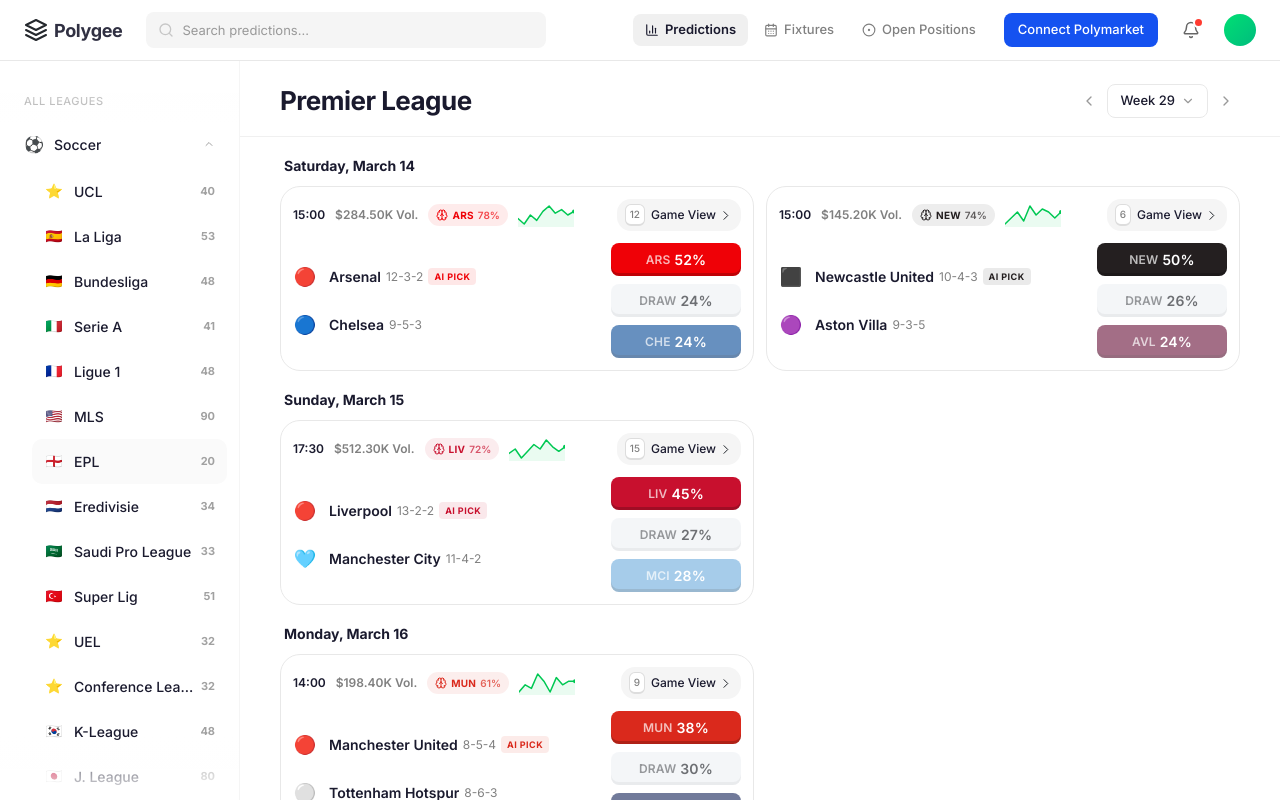
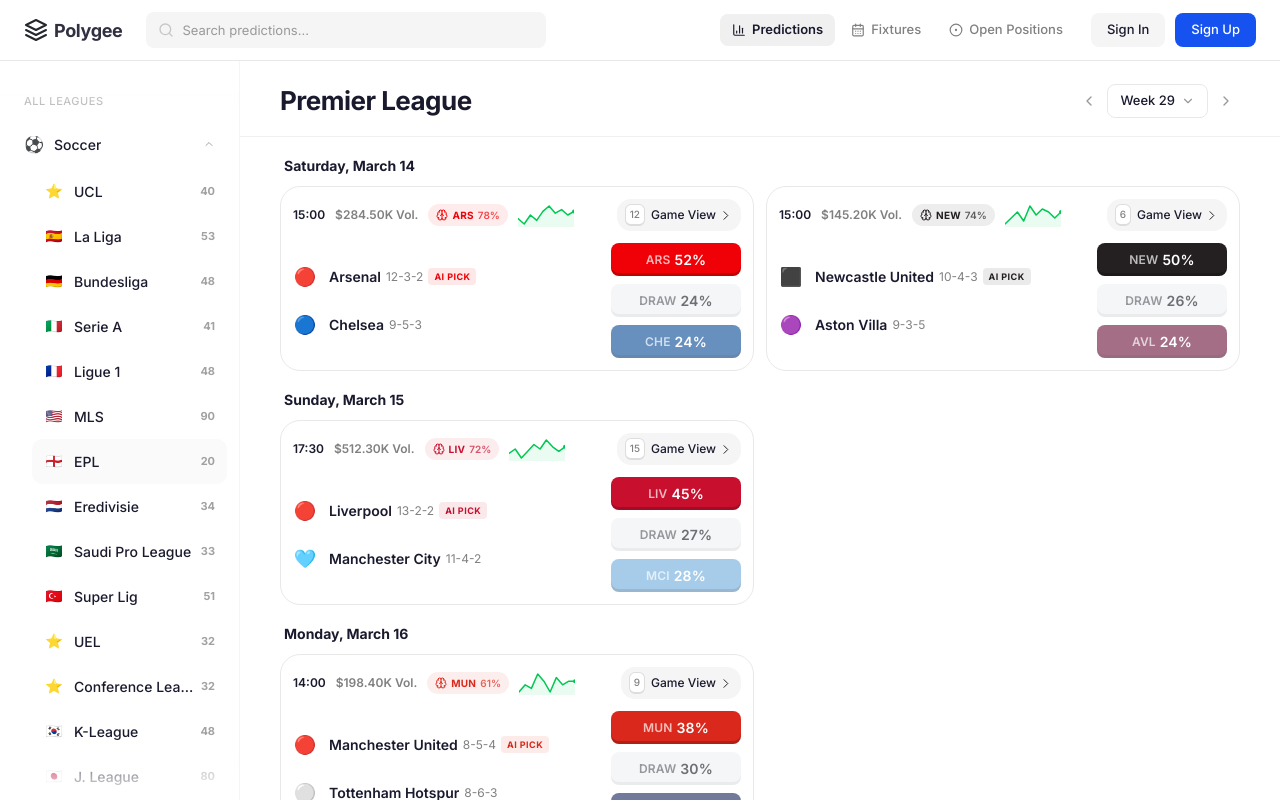
Before and after one commit to ajagatobby/polygee-web, a Next.js app: page / in a window 1280 px wide. Built offline with nearby package versions, Linux system fonts and the light colour scheme.

Commit message:
feat: show Sign In and Sign Up buttons when user is not authenticated

```diff
--- a/components/layout/header.tsx
+++ b/components/layout/header.tsx
@@ -19,6 +19,7 @@
   const pathname = usePathname();
   const [searchValue, setSearchValue] = useState("");
   const [searchFocused, setSearchFocused] = useState(false);
+  const [isAuthenticated, setIsAuthenticated] = useState(false);
   const [connectModalOpen, setConnectModalOpen] = useState(false);
   const [depositModalOpen, setDepositModalOpen] = useState(false);
   const [isPolymarketConnected, setIsPolymarketConnected] = useState(false);
@@ -122,6 +123,8 @@
             })}
           </nav>
 
+          {isAuthenticated ? (
+            <>
               <AnimatePresence mode="wait">
                 {isPolymarketConnected ? (
                   <motion.button
@@ -231,6 +234,7 @@
                   )}
                 </AnimatePresence>
               </div>
+
               {/* Avatar + Popover */}
               <div
                 className="relative"
@@ -303,6 +307,23 @@
                   )}
                 </AnimatePresence>
               </div>
+            </>
+          ) : (
+            <div className="flex items-center gap-2.5">
+              <button
+                onClick={() => setIsAuthenticated(true)}
+                className="h-[34px] px-4 text-[13px] font-medium text-[#1a1a2e] bg-[#f5f5f5] rounded-[8px] hover:bg-[#ebebeb] transition-colors cursor-pointer"
+              >
+                Sign In
+              </button>
+              <button
+                onClick={() => setIsAuthenticated(true)}
+                className="h-[34px] px-4 text-[13px] font-medium text-white bg-[#1552f0] rounded-[8px] hover:bg-[#1247d6] transition-colors cursor-pointer"
+              >
+                Sign Up
+              </button>
+            </div>
+          )}
         </div>
       </div>
     </header>
```
Lines whose indentation alone changed are shown as unchanged.
